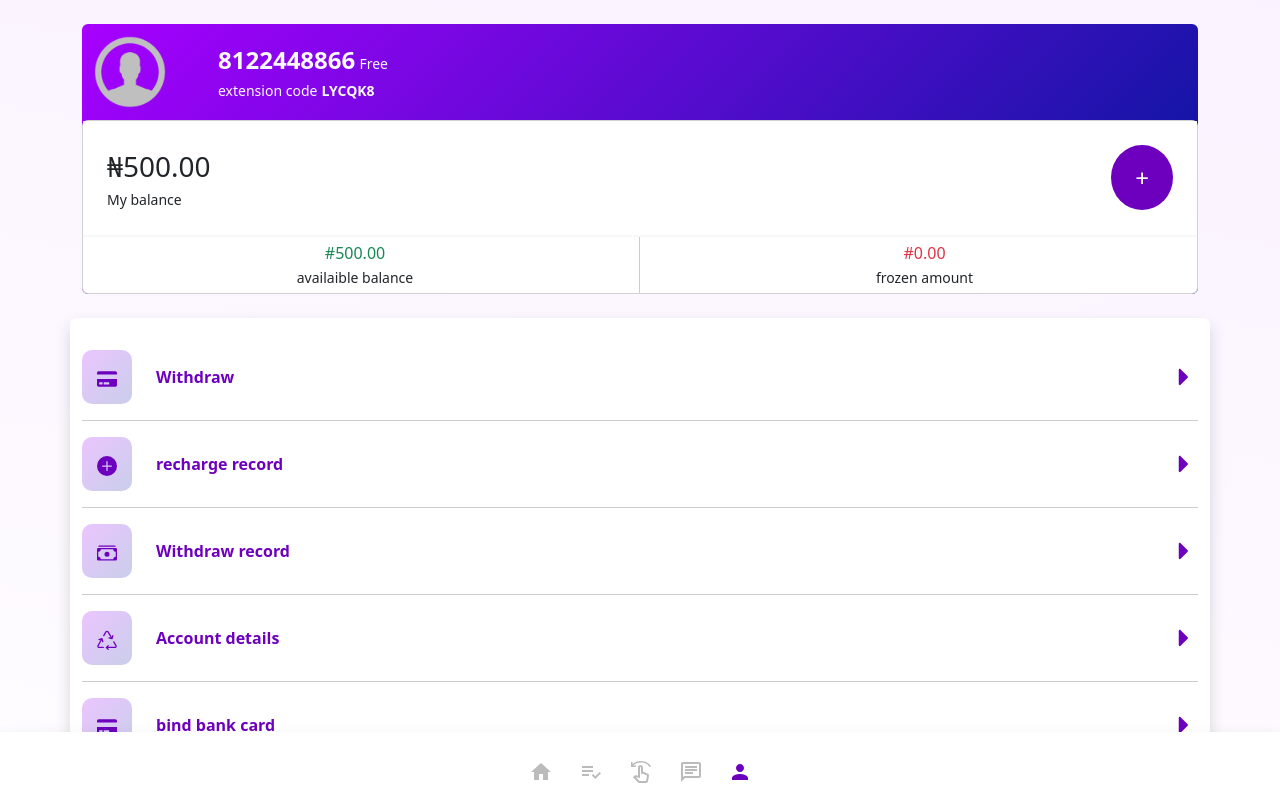
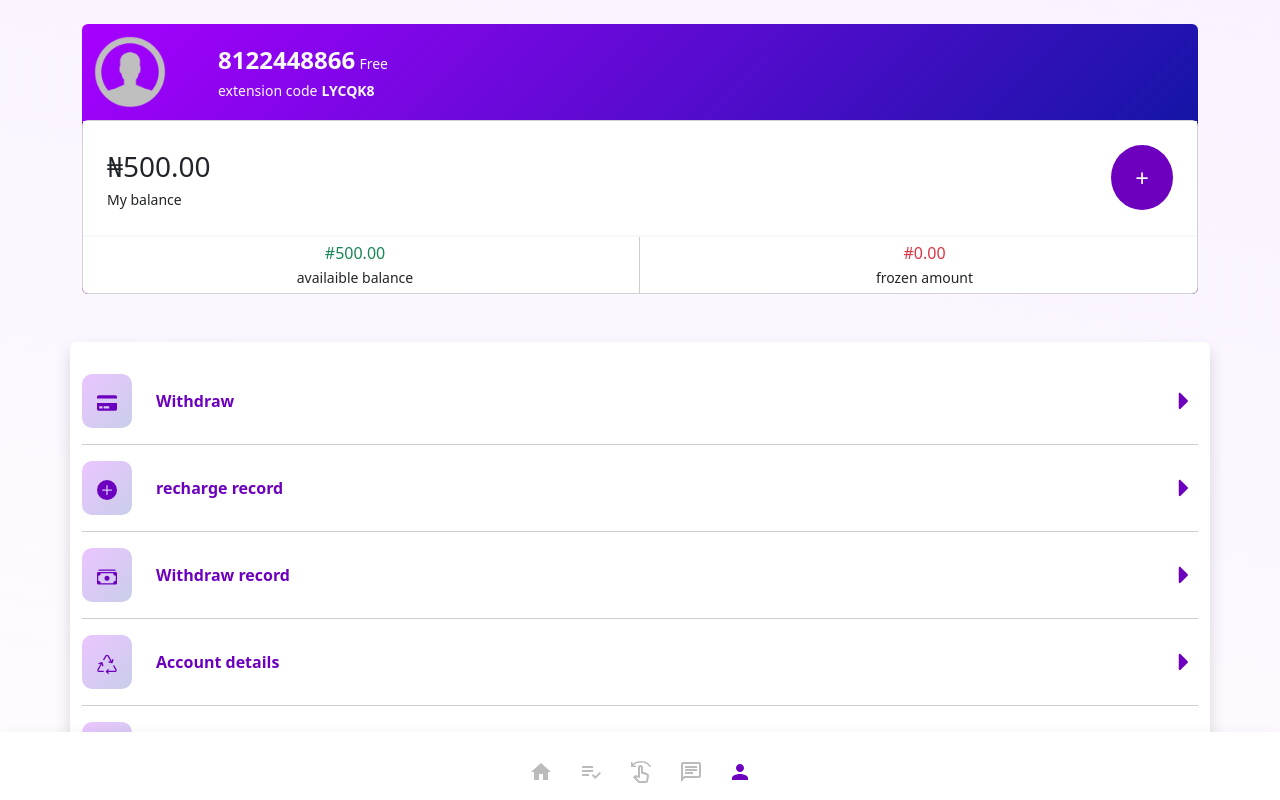
Before and after one commit to Sheriff10/mall, a React (Create React App) app: page /my in a window 1280 px wide. Shown: the top 800 px of the page. Built offline with nearby package versions, Linux system fonts and the light colour scheme.

Commit message:
finished all pages

```diff
--- a/src/pages/my.jsx
+++ b/src/pages/my.jsx
@@ -72,7 +72,7 @@ export default function My() {
             </div>
          </div>
 
-         <div className="container shadow py-3 my-4 rounded bg-white">
+         <div className="container shadow py-3 my-5 rounded bg-white">
             {menuArr.map((i, index) => (
                <Link to={i.link} key={index}>
                   <div className="d-flex men py-3 justify-content-between align-items-center text-purple">
```
